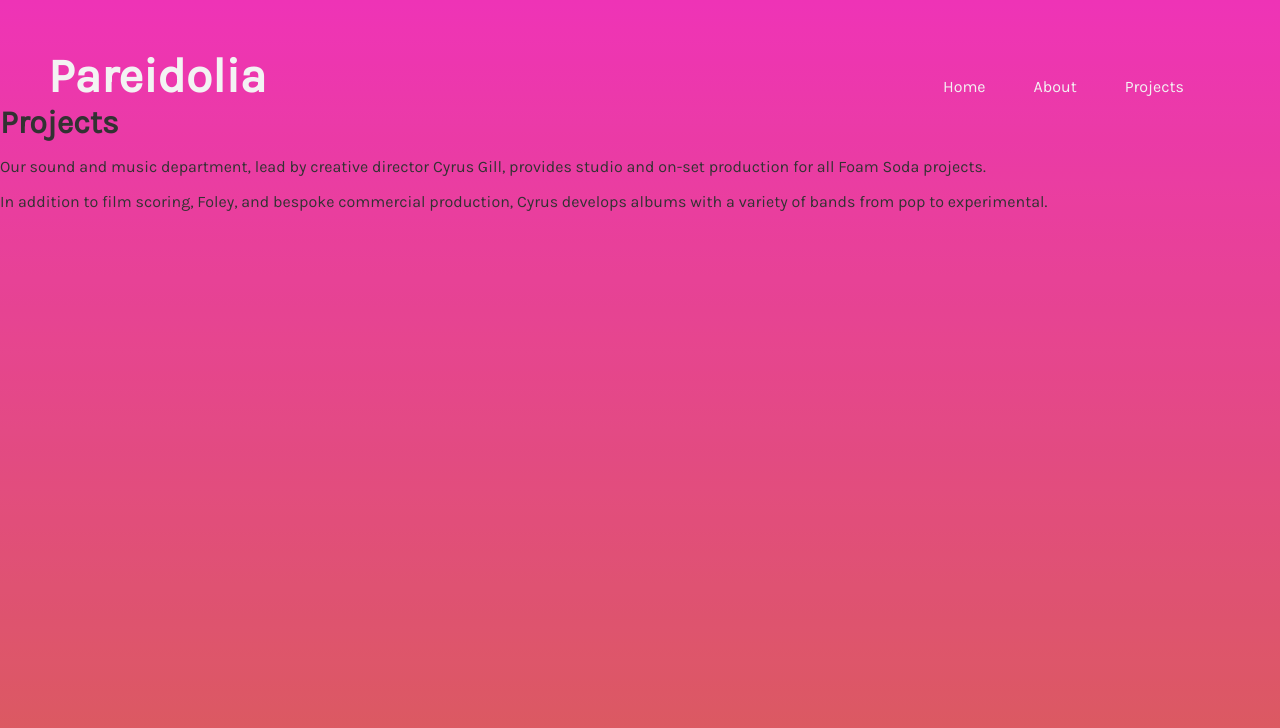
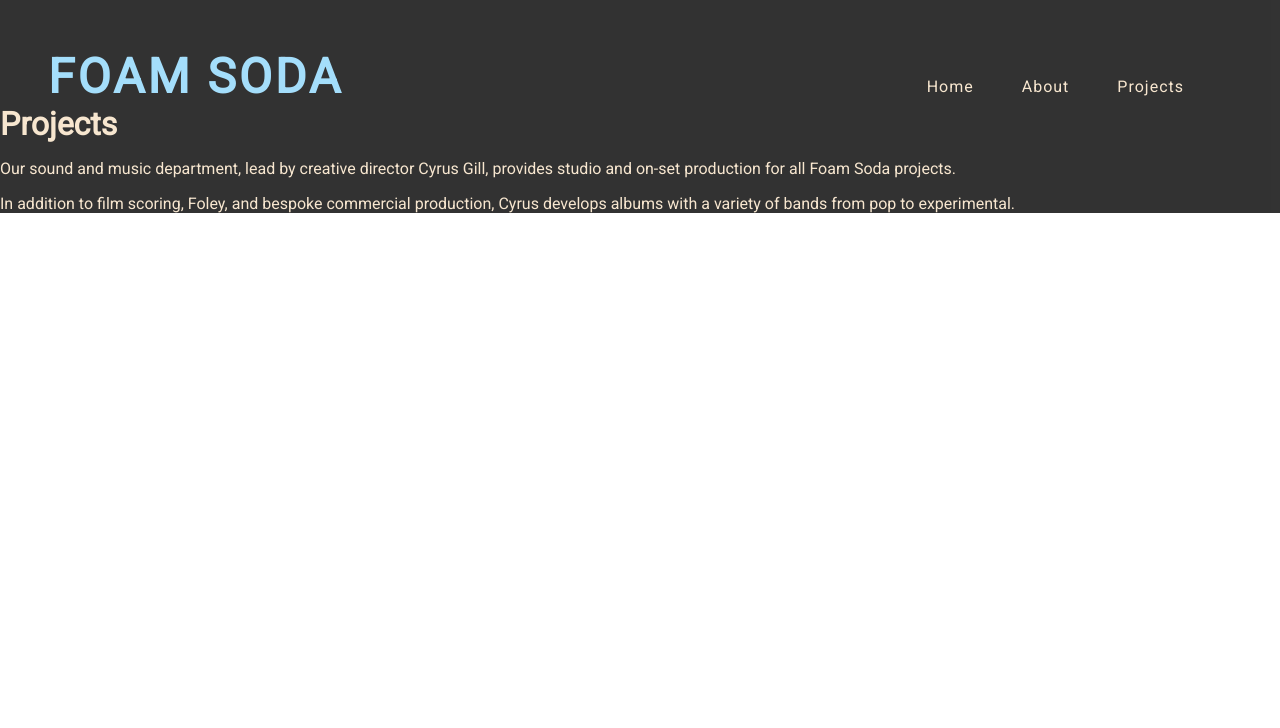
Before and after one commit to bry-an/jrdotcom, a Vue app: page /projects in a window 1280 px wide. Shown: the top 728 px of the page. Built offline with nearby package versions, Linux system fonts and the light colour scheme.

Commit message:
refactored base layout, styled home, added about to home view

```diff
--- a/public/index.html
+++ b/public/index.html
@@ -8,9 +8,10 @@
     <title><%= htmlWebpackPlugin.options.title %></title>
   </head>
   <style>
-    @import url('https://fonts.googleapis.com/css?family=Karla&display=swap');
+    @import url('https://fonts.googleapis.com/css?family=Roboto&display=swap');
     #app {
-      font-family: 'Karla', sans-serif;
+      font-family: 'Roboto', sans-serif;
+      scroll-behavior: smooth;
     }
   </style>
   <body>
--- a/src/App.vue
+++ b/src/App.vue
@@ -1,26 +1,27 @@
 <template>
   <div id="app">
     <base-layout>
-        <site-header/>
-        <router-view />
+    <site-header/>
+    <router-view />
     </base-layout>
   </div>
 </template>
 
 <script>
-import SiteHeader from "@/components/Header"
-import BaseLayout from "@/views/BaseLayout"
+import SiteHeader from "@/components/Header.vue"
+import BaseLayout from "@/components/BaseLayout.vue"
 
 export default {
   components: {
     SiteHeader,
-    BaseLayout,
+    BaseLayout
   }
 
 }
 </script>
 
 <style lang="scss">
+@import '@/assets/style/globalStyles.scss';
 
 html {
   font-size: 16px;
@@ -30,6 +31,7 @@ html {
 
 body {
   margin: 0;
+  color: $jr-cream;
 }
 
 </style>
--- /dev/null
+++ b/src/components/BaseLayout.vue
@@ -0,0 +1,23 @@
+<template>
+<div class="base-layout">
+    <slot />
+</div>
+
+</template>
+
+<script>
+export default {
+    name: 'BaseLayout'
+}
+</script>
+
+<style lang="scss">
+@import '@/assets/style/globalStyles.scss';
+
+.base-layout {
+    color:$jr-cream;
+    background: black;
+    opacity: 0.8;
+}
+
+</style>
--- a/src/components/Header.vue
+++ b/src/components/Header.vue
@@ -1,10 +1,10 @@
 <template>
     <div>
-      <div id="header">
-          <h1 id="header-title">Pareidolia</h1>
+      <div class="header">
+          <h1 id="header-title">FOAM SODA</h1>
         <div id='nav'>
           <router-link class="nav-item" :to="{name: 'home'}">Home</router-link>
-          <router-link class="nav-item" :to="{name: 'about'}">About</router-link>
+          <span class="nav-item" @click="handleScroll('about')" :to="{name: 'about'}">About</span>
           <router-link class="nav-item" :to="{name: 'projects'}">Projects</router-link>
         </div>
       </div>
@@ -12,18 +12,30 @@
 </template>
 <script>
 export default {
-    name: 'Header',
-
+  name: 'Header',
+  methods: {
+    handleScroll(id) {
+      document.getElementById(id).scrollIntoView({
+        behavior: 'smooth',
+        block: 'start'
+      })
+    }
+  },
 }
 </script>
 <style lang="scss" scoped>
+@import '@/assets/style/globalStyles.scss';
 
-#header {
+.header {
   display: flex;
   justify-content: space-between;
   text-align: right;
   padding-right: 3rem;
   padding-top: 3rem;
+  z-index: 10;
+  position: sticky;
+  position: -webkit-sticky; /* Safari */
+  top: 0;
 }
 #nav {
   padding-right: 0;
@@ -34,13 +46,16 @@ export default {
   padding-right: 3rem;
   padding-top: 1.8rem;
   text-decoration: none;
-  color: rgb(241, 241, 241)
+  letter-spacing: 1px;
+  cursor: pointer;
+  color: $jr-cream;
 }
 
 #header-title {
   margin-left: 3rem;
   font-size: 3rem;
-  color: rgb(241, 241, 241)
+  letter-spacing: 3px;
+  color: $jr-blue;
 }
 
 </style>
--- /dev/null
+++ b/src/components/HeroHeader.vue
@@ -0,0 +1,129 @@
+<template>
+    <div class="layout">
+    <img src = 'https://blogsimages.adobe.com/creative/files/2019/07/AdobeStock_211622740_header.jpeg'
+    class="hero-image"
+    />
+    <div
+    @click="scrollHandler('about')"
+        class="scroll-chevrons"
+        v-if="displayScrollChevrons">
+        <div class="chevron"/>
+        <div class="chevron"/>
+        <div class="chevron"/>
+    </div>
+    </div>
+</template>
+
+<script>
+export default {
+    name: 'BaseLayout',
+    data: () => ({
+        displayScrollChevrons: true,
+    }),
+    mounted() {
+        window.addEventListener('scroll', this.scrollListener)
+    },
+    methods: {
+        scrollListener() {
+            if (window.scrollY > 800) {
+                this.displayScrollChevrons = false
+            }
+            if (window.scrollY < 800) {
+                this.displayScrollChevrons = true
+            }
+
+        },
+        scrollHandler(id) {
+        document.getElementById(id).scrollIntoView({
+            behavior: 'smooth',
+            block: 'start'
+      })
+    },
+    },
+    destroyed() {
+        window.removeEventListener('scroll')
+    },
+}
+</script>
+
+<style lang="scss" scoped>
+$base: 0.6rem;
+
+
+.hero-image {
+  background-color: black; /* Used if the image is unavailable */
+  width: 100%;
+  background-position: center; /* Center the image */
+  height: 100vh;
+  background-repeat: no-repeat; /* Do not repeat the image */
+  position: absolute;
+  top: 0;
+}
+
+.layout {
+    width: 100vw;
+    height: calc(100vh - 188px);
+    margin: auto;
+}
+.chevron {
+  position: absolute;
+  width: $base * 3.5;
+  height: $base * 0.8;
+  opacity: 0;
+  transform: scale(0.3);
+  animation: move-chevron 3s ease-out infinite;
+  left: 50%;
+  top: 88%;
+}
+.chevron:first-child {
+  animation: move-chevron 3s ease-out 1s infinite;
+}
+
+.chevron:nth-child(2) {
+  animation: move-chevron 3s ease-out 2s infinite;
+}
+
+.chevron:before,
+.chevron:after {
+    content: '';
+    position: absolute;
+    top: 0;
+    height: 100%;
+    width: 50%;
+    background: #cccccc;
+}
+
+.chevron:before {
+ left: 0;
+ transform: skewY(30deg);
+}
+
+.chevron:after {
+ right: 0;
+ width: 50%;
+ transform: skewY(-30deg);
+}
+
+@keyframes move-chevron {
+ 25% {
+  opacity: 1;
+	}
+ 33.3% {
+  opacity: 1;
+  transform: translateY($base * 3.8);
+ }
+ 66.6% {
+  opacity: 1;
+  transform: translateY($base * 5.2);
+ }
+ 100% {
+  opacity: 0;
+  transform: translateY($base * 8) scale(0.5);
+ }
+}
+.scroll-chevrons {
+    cursor: pointer;
+    padding: 5rem;
+}
+
+</style>
--- /dev/null
+++ b/src/components/TextContainer.vue
@@ -0,0 +1,43 @@
+<template>
+<div class="text">
+    <h2 class="title">{{title}}</h2>
+  {{ text }}
+</div>
+</template>
+
+<script>
+export default {
+  name: 'TextContainer',
+  props: {
+      text: {
+          type: String,
+          default: '',
+      },
+      title: {
+          type: String,
+          default: '',
+      },
+  },
+}
+</script>
+
+<style lang="scss" scoped>
+@import '@/assets/style/globalStyles.scss';
+
+h2 {
+  text-align: center;
+}
+.text {
+  letter-spacing: 3px;
+  font-size: 1.8rem;
+  text-align: justify;
+  padding: 0 10rem;
+  line-height: 4rem;
+}
+.title {
+  color: $jr-blue;
+
+}
+
+
+</style>
--- a/src/views/About.vue
+++ b/src/views/About.vue
@@ -2,7 +2,7 @@
   <div class="about">
     <h1>About</h1>
     <p>
-      Pareidolia* is a Los Angeles creative agency specializing in audiovisual production.
+      Foam Soda* is a Los Angeles creative agency specializing in audiovisual production.
 Working with artists from around the world, we take on each step of production
 from conception to completion. Experimenting with the restrictions of reality and
 genre, ceaselessly editing the madness around us into relatable stories. To do this,
--- a/src/views/BaseLayout.vue
+++ /dev/null
@@ -1,51 +0,0 @@
-<template>
-<div id="overlay">
-    <div id="layout"
-    :style="backgroundImageStyle"
-    class="hero-image"
-    >
-        <slot />
-    </div>
-</div>
-</template>
-
-<script>
-export default {
-    name: 'BaseLayout',
-    computed: {
-        backgroundImageStyle() {
-            let imageUrl = ''
-            if (this.$route.name === 'home') {
-                imageUrl =  'https://blogsimages.adobe.com/creative/files/2019/07/AdobeStock_211622740_header.jpeg'
-            }
-            return {
-                backgroundImage: `url(${imageUrl}), linear-gradient(#eb01a5, #d13531)`
-            }
-        }
-    }
-
-}
-</script>
-
-<style lang="scss" scoped>
-
-#overlay {
-    background: black;
-    opacity: 0.8;
-}
-
-.hero-image {
-  background-color: #cccccc; /* Used if the image is unavailable */
-  height: 500px; /* You must set a specified height */
-  background-position: center; /* Center the image */
-  background-repeat: no-repeat; /* Do not repeat the image */
-  background-size: cover; /* Resize the background image to cover the entire container */
-}
-
-#layout {
-    width: 100vw;
-    height: 100vh;
-    margin: auto;
-}
-
-</style>
--- a/src/views/Home.vue
+++ b/src/views/Home.vue
@@ -1,15 +1,37 @@
 <template>
   <div class="home">
-    <h1>Pareidolia* Productions</h1>
+    <hero-header/>
+    <div class='text-container' id="about">
+    <text-container
+      :text="subHeaderText"
+      :title="subHeaderTitle"
+      />
+    </div>
   </div>
 </template>
 
 <script>
 // @ is an alias to /src
+import HeroHeader from "../components/HeroHeader.vue"
+import TextContainer from "../components/TextContainer.vue"
 
 export default {
   name: 'Home',
   components: {
+    HeroHeader,
+    TextContainer,
+  },
+  computed: {
+    subHeaderTitle() {
+      return "FOAM SODA"
+    },
+    subHeaderText() {
+      return `Foam Soda* is a Los Angeles creative agency specializing in audiovisual production.
+          Working with artists from around the world, we take on each step of production
+        from conception to completion. Experimenting with the restrictions of reality and
+        genre, ceaselessly editing the madness around us into relatable stories. To do this,
+        we must be bold, balanced, and beautiful`
+    }
   }
 }
 </script>
@@ -22,15 +44,9 @@ h1 {
 
 .home {
   padding-top: 5%;
-  z-index: 2;
 }
-
-.background-video {
-  position: absolute;
-  top: 200px;
-  left: 0;
-  z-index: 1;
-  top: 0;
-  width: 100%;
+.text-container {
+  margin-top: 10%;
+  padding-bottom: 10%;
 }
 </style>
```
Also changed, not shown: 1 other file (tests, documents, lock files or other folders).
